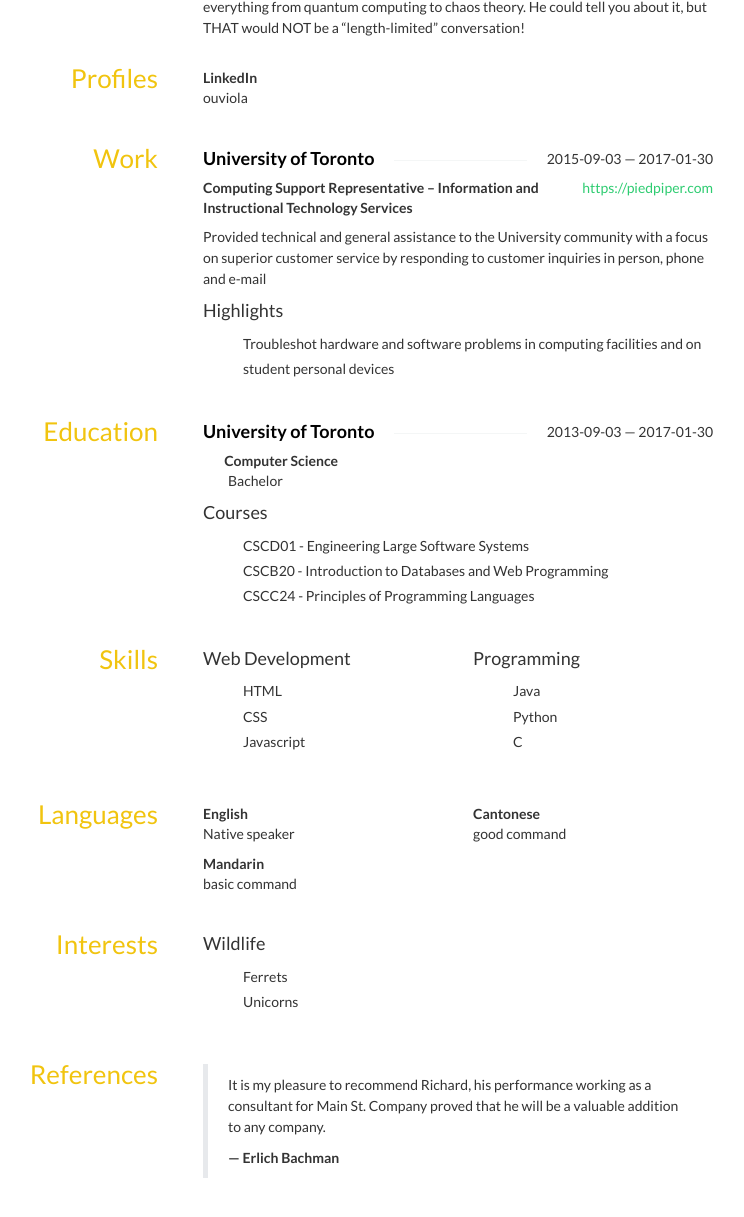
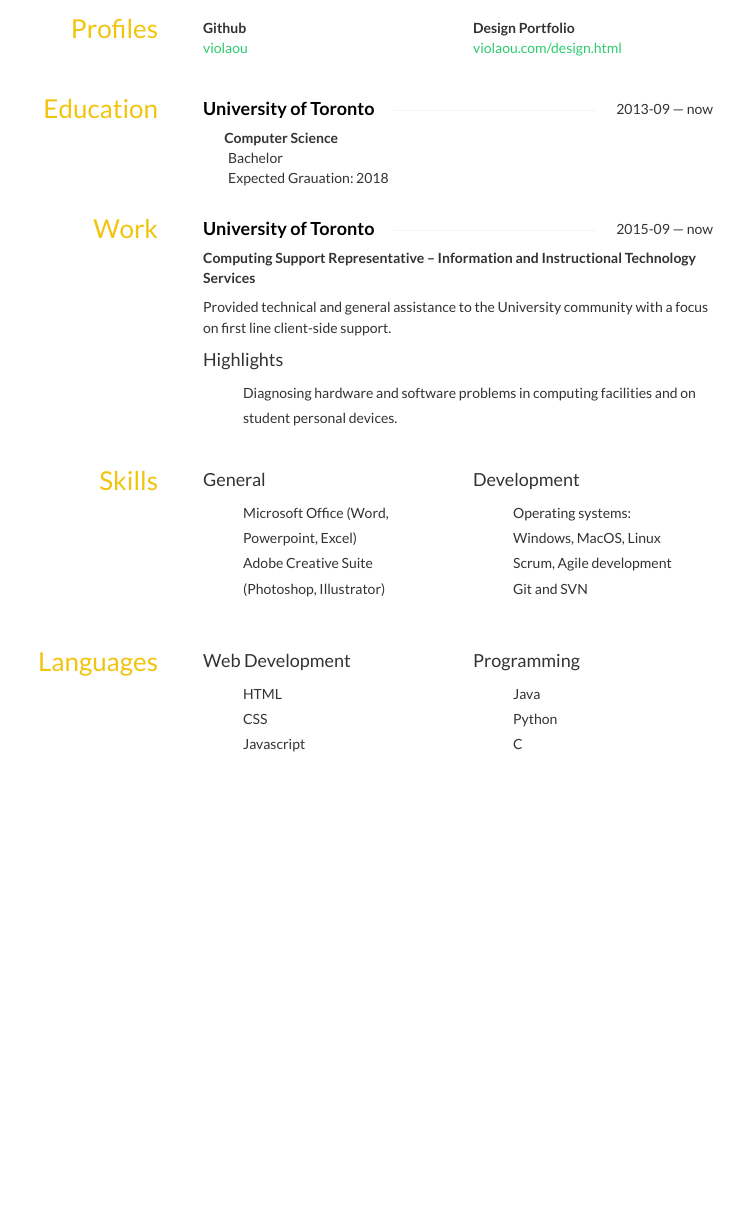
Before and after one commit to violaou/violaou.github.io, a website: page resume.html in a window 1280 px wide. Shown: the part 485-1702 px from the top of the page, without its empty margins (272-1016 px from the left). After the commit the page ends 1341 px from the top, so only its background shows below. Drawn offline with nearby package versions, Linux system fonts and the light colour scheme; some icons are missing.

Commit message:
polished resume, removed unessential bits, changed about section.

```diff
--- a/resume.html
+++ b/resume.html
@@ -5,7 +5,7 @@
 	<meta charset="utf-8">
 	<meta name="viewport" content="width=device-width, user-scalable=no, minimal-ui">
 
-	<title>Viola Ou</title>
+	<title>Viola Ou | Resume</title>
 
 	<link rel="stylesheet" href="https://cdnjs.cloudflare.com/ajax/libs/twitter-bootstrap/3.2.0/css/bootstrap.min.css">
 	<link rel="stylesheet" href="https://cdnjs.cloudflare.com/ajax/libs/octicons/2.0.2/octicons.min.css">
@@ -200,7 +200,7 @@ h4 span:first-child {
 						Viola Ou
 					</h1>
 					<h2>
-						Programmer
+						Programmer | Designer
 					</h2>
 				</div>
 			</div>
@@ -218,10 +218,10 @@ h4 span:first-child {
 				<strong>Email</strong>
 				<div class="email">ouviola77@gmail.com</div>
 			</div>
-			<div class="col-sm-6">
+			<!-- <div class="col-sm-6">
 				<strong>Phone</strong>
-				<div class="phone">(64770 890-3778</div>
-			</div>
+				<div class="phone">(647) 890-3778</div>
+			</div> -->
 			<div class="col-sm-6">
 				<strong>Website</strong>
 				<div class="website">
@@ -236,7 +236,7 @@ h4 span:first-child {
 			<h3>About</h3>
 		</aside>
 		<div class="col-sm-9">
-			<p>Richard hails from Tulsa. He has earned degrees from the University of Oklahoma and Stanford. (Go Sooners and Cardinals!) Before starting Pied Piper, he worked for Hooli as a part time software developer. While his work focuses on applied information theory, mostly optimizing lossless compression schema of both the length-limited and adaptive variants, his non-work interests range widely, everything from quantum computing to chaos theory. He could tell you about it, but THAT would NOT be a “length-limited” conversation!</p>
+			<p>Viola is a computer scientist student with an interest in graphic design that hails from Toronto, Canada. Currently, she is looking for internships in the field of software development while furthering her knowledge of web programming and UX design outside of the classroom. Coupled with substantial teamwork experience working in software development teams, she has strong analytical and problem solving skills developed through studies in computer science, mathematics and being a computer support representative.</p>
 		</div>
 	</section>
 	<section id="profiles" class="row">
@@ -246,44 +246,21 @@ h4 span:first-child {
 		<div class="col-sm-9">
 			<div class="row">
 				<div class="col-sm-6">
-					<strong class="network">
-						LinkedIn
+ 				<strong class="network">
+						Github
 					</strong>
 					<div class="username">
-							ouviola
+							<a href="https://github.com/violaou">violaou</a>
 					</div>
 				</div>
-			</div>
-		</div>
-	</section>
-
-	<section id="work" class="row">
-		<aside class="col-sm-3">
-			<h3>Work</h3>
-		</aside>
-		<div class="col-sm-9">
-			<div class="row">
-			<div class="col-sm-12">
-				<h4 class="strike-through">
-					<span>University of Toronto</span>
-					<span class="date">
-						2015-09-03 — 2017-01-30
-					</span>
-				</h4>
-				<div class="website pull-right">
-					<a href="https://piedpiper.com">https://piedpiper.com</a>
+				<div class="col-sm-6">
+ 				<strong class="network">
+						Design Portfolio
+					</strong>
+					<div class="username">
+							<a href="design.html">violaou.com/design.html</a>
+					</div>
 				</div>
-				<div class="position">
-					Computing Support Representative – Information and Instructional Technology Services
-				</div>
-				<div class="summary">
-					<p>Provided technical and general assistance to the University community with a focus on superior customer service by responding to customer inquiries in person, phone and e-mail</p>
-				</div>
-				<h4>Highlights</h4>
-				<ul class="highlights">
-					<li class="bullet">Troubleshot hardware and software problems in computing facilities and on student personal devices</li>
-				</ul>
-			</div>
 			</div>
 		</div>
 	</section>
@@ -299,7 +276,7 @@ h4 span:first-child {
 				<h4 class="strike-through">
 					<span>University of Toronto</span>
 					<span class="date">
-						2013-09-03 — 2017-01-30
+						2013-09 — now
 					</span>
 				</h4>
 				<div class="area">
@@ -307,12 +284,45 @@ h4 span:first-child {
 				</div>
 				<div class="studyType">
 					Bachelor
+					<br>
+					Expected Grauation: 2018
 				</div>
-				<h4>Courses</h4>
+				<!-- <h4>Courses</h4>
 				<ul class="courses">
 					<li>CSCD01 - Engineering Large Software Systems</li>
 					<li>CSCB20 - Introduction to Databases and Web Programming</li>
 					<li>CSCC24 - Principles of Programming Languages</li>
+				</ul>
+				-->
+			</div>
+			</div>
+		</div>
+	</section>
+
+
+
+	<section id="work" class="row">
+		<aside class="col-sm-3">
+			<h3>Work</h3>
+		</aside>
+		<div class="col-sm-9">
+			<div class="row">
+			<div class="col-sm-12">
+				<h4 class="strike-through">
+					<span>University of Toronto</span>
+					<span class="date">
+						2015-09 — now
+					</span>
+				</h4>
+				<div class="position">
+					Computing Support Representative – Information and Instructional Technology Services
+				</div>
+				<div class="summary">
+					<p>Provided technical and general assistance to the University community with a focus on first line client-side support.</p>
+				</div>
+				<h4>Highlights</h4>
+				<ul class="highlights">
+					<li class="bullet">Diagnosing hardware and software problems in computing facilities and on student personal devices.</li>
 				</ul>
 			</div>
 			</div>
@@ -324,6 +334,35 @@ h4 span:first-child {
 	<section id="skills" class="row">
 		<aside class="col-sm-3">
 			<h3>Skills</h3>
+		</aside>
+		<div class="col-sm-9">
+			<div class="row">
+			<div class="col-sm-6">
+				<div class="name">
+					<h4>General</h4>
+				</div>
+				<ul class="keywords">
+					<li>Microsoft Office (Word, Powerpoint, Excel)</li>
+					<li>Adobe Creative Suite (Photoshop, Illustrator)</li>
+				</ul>
+			</div>
+			<div class="col-sm-6">
+				<div class="name">
+					<h4>Development</h4>
+				</div>
+				<ul class="keywords">
+					<li>Operating systems: <br> Windows, MacOS, Linux</li>
+					<li>Scrum, Agile development</li>
+					<li>Git and SVN</li>
+				</ul>
+			</div>
+			</div>
+		</div>
+	</section>
+
+	<section id="languages" class="row">
+		<aside class="col-sm-3">
+			<h3>Languages</h3>
 		</aside>
 		<div class="col-sm-9">
 			<div class="row">
@@ -348,76 +387,6 @@ h4 span:first-child {
 				</ul>
 			</div>
 			</div>
-		</div>
-	</section>
-
-	<section id="languages" class="row">
-		<aside class="col-sm-3">
-			<h3>Languages</h3>
-		</aside>
-		<div class="col-sm-9">
-			<div class="row">
-			<div class="col-sm-6">
-				<div class="language">
-					<strong>English</strong>
-				</div>
-				<div class="fluency">
-					Native speaker
-				</div>
-			</div>
-			<div class="col-sm-6">
-				<div class="language">
-					<strong>Cantonese</strong>
-				</div>
-				<div class="fluency">
-					good command
-				</div>
-			</div>
-			<div class="col-sm-6">
-				<div class="language">
-					<strong>Mandarin</strong>
-				</div>
-				<div class="fluency">
-					basic command
-				</div>
-			</div>
-			</div>
-		</div>
-	</section>
-
-	<section id="interests" class="row">
-		<aside class="col-sm-3">
-			<h3>Interests</h3>
-		</aside>
-		<div class="col-sm-9">
-			<div class="row">
-			<div class="col-sm-6">
-				<div class="name">
-					<h4>Wildlife</h4>
-				</div>
-				<ul class="keywords">
-					<li>Ferrets</li>
-					<li>Unicorns</li>
-				</ul>
-			</div>
-			</div>
-		</div>
-	</section>
-
-	<section id="references" class="row">
-		<aside class="col-sm-3">
-			<h3>References</h3>
-		</aside>
-		<div class="col-sm-9">
-			<div class="row">
-			<div class="col-sm-12">
-				<blockquote class="reference">
-					<p>It is my pleasure to recommend Richard, his performance working as a consultant for Main St. Company proved that he will be a valuable addition to any company.</p>
-					<p class="name">
-						<strong>— Erlich Bachman</strong>
-					</p>
-				</blockquote>
-			</div>
 			</div>
 		</div>
 	</section>
```
Also changed, not shown: index.html (+1 -1 lines).
